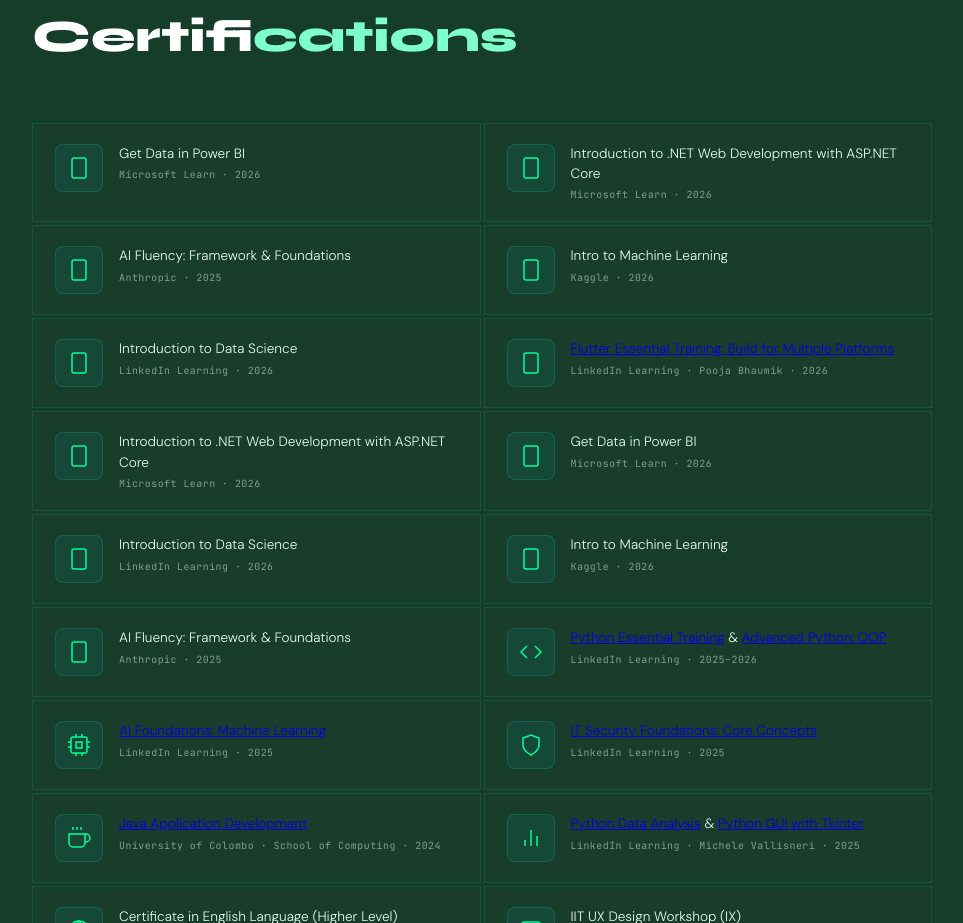
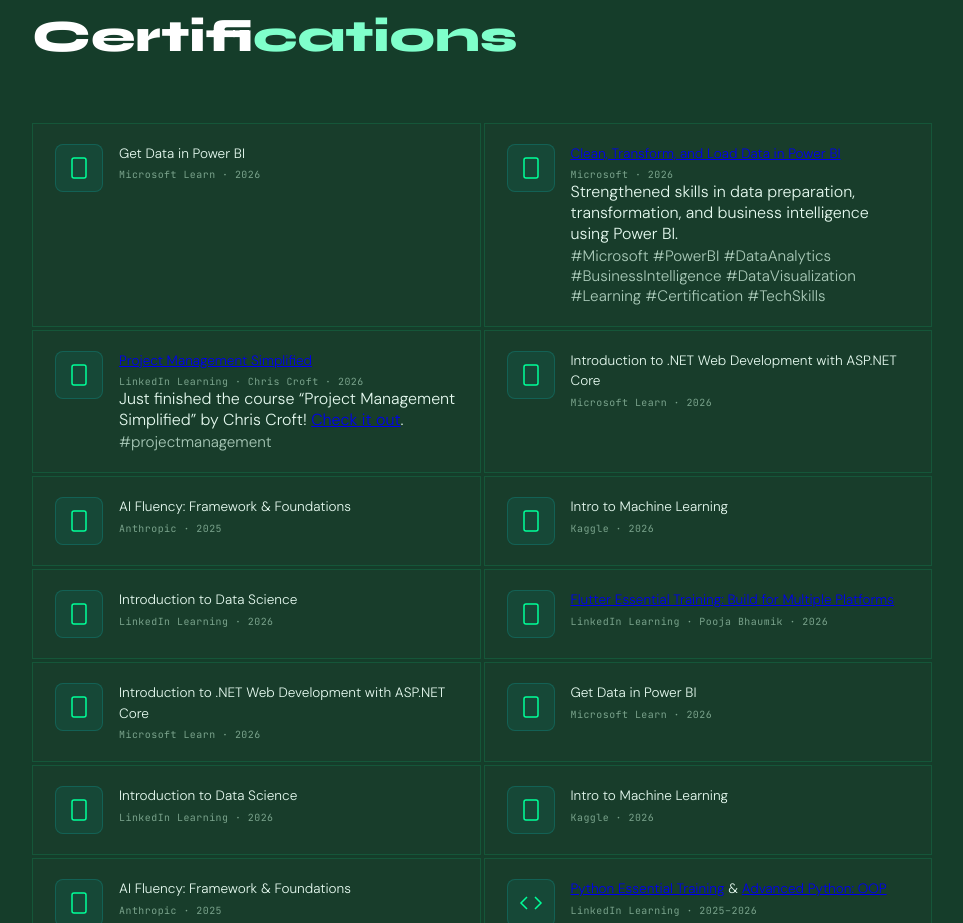
Before and after one commit to ImeMeegoda/imeshameegoda.github.io, a plain HTML site: page index.html in a window 1280 px wide. Shown: the part 3940-4863 px from the top of the page, without its empty margins (32-995 px from the left). Drawn offline with Linux system fonts and the light colour scheme; a script that the page names is missing.

Commit message:
Add two certification cards (Power BI, PM)
Insert two new cert-card entries into index.html to showcase recent learning achievements: "Clean, Transform, and Load Data in Power BI" (Microsoft · 2026) and "Project Management Simplified" (LinkedIn Learning · Chris Croft · 2026). Each card includes an SVG icon, external link (target="_blank" rel="noopener"), brief description with hashtag text, and reveal animation delay styles to match existing cards.

```diff
--- a/index.html
+++ b/index.html
@@ -446,6 +446,22 @@
                 <p class="cert-src">Microsoft Learn · 2026</p>
               </div>
             </div>
+            <div class="cert-card reveal" style="--delay:0.405s">
+              <div class="cert-icon"><svg width="24" height="24" viewBox="0 0 24 24" fill="none" stroke="currentColor" stroke-width="1.5"><rect x="5" y="2" width="14" height="20" rx="2" ry="2" /><line x1="12" y1="18" x2="12.01" y2="18" /></svg></div>
+              <div>
+                <p class="cert-name"><a href="https://www.linkedin.com/posts/imesha-meegoda-180b31352_microsoft-powerbi-dataanalytics-share-7457886388017991680-YwnA?utm_source=share&utm_medium=member_desktop&rcm=ACoAAFgWnrAB_bH4vVdPZS-ZHTIyrhU2wVOVN9o" target="_blank" rel="noopener">Clean, Transform, and Load Data in Power BI</a></p>
+                <p class="cert-src">Microsoft · 2026</p>
+                <p class="cert-desc">Strengthened skills in data preparation, transformation, and business intelligence using Power BI. <span style="display:block;margin-top:2px;font-size:0.95em;color:var(--text-muted);">#Microsoft #PowerBI #DataAnalytics #BusinessIntelligence #DataVisualization #Learning #Certification #TechSkills</span></p>
+              </div>
+            </div>
+            <div class="cert-card reveal" style="--delay:0.406s">
+              <div class="cert-icon"><svg width="24" height="24" viewBox="0 0 24 24" fill="none" stroke="currentColor" stroke-width="1.5"><rect x="5" y="2" width="14" height="20" rx="2" ry="2" /><line x1="12" y1="18" x2="12.01" y2="18" /></svg></div>
+              <div>
+                <p class="cert-name"><a href="https://www.linkedin.com/posts/imesha-meegoda-180b31352_projectmanagement-share-7457884871894515713--QU_?utm_source=share&utm_medium=member_desktop&rcm=ACoAAFgWnrAB_bH4vVdPZS-ZHTIyrhU2wVOVN9o" target="_blank" rel="noopener">Project Management Simplified</a></p>
+                <p class="cert-src">LinkedIn Learning · Chris Croft · 2026</p>
+                <p class="cert-desc">Just finished the course “Project Management Simplified” by Chris Croft! <a href="https://lnkd.in/gXEN2XX3" target="_blank" rel="noopener">Check it out</a>. <span style="display:block;margin-top:2px;font-size:0.95em;color:var(--text-muted);">#projectmanagement</span></p>
+              </div>
+            </div>
             <div class="cert-card reveal" style="--delay:0.41s">
               <div class="cert-icon"><svg width="24" height="24" viewBox="0 0 24 24" fill="none" stroke="currentColor" stroke-width="1.5"><rect x="5" y="2" width="14" height="20" rx="2" ry="2" /><line x1="12" y1="18" x2="12.01" y2="18" /></svg></div>
               <div>
```
